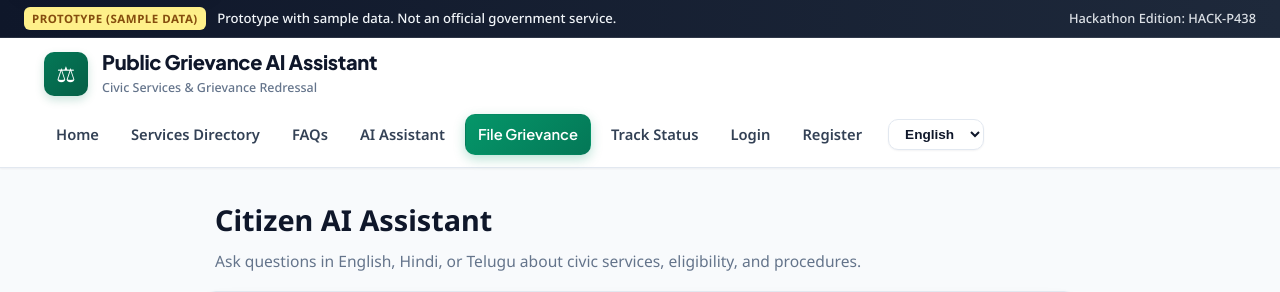
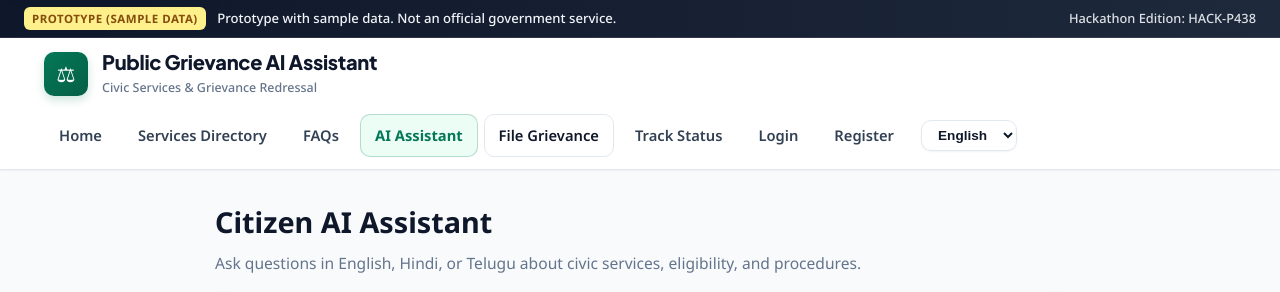
Before and after one commit to kondamanojvikram-sudo/Public-Grievance-AI-Assistant, a FastAPI app: page /chat in a window 1280 px wide. Shown: the top 292 px of the page. Run offline with FastAPI, Linux system fonts and the light colour scheme.

Commit message:
fix: correct active navbar state and remove static button style on File Grievance

```diff
--- a/app/static/css/style.css
+++ b/app/static/css/style.css
@@ -205,21 +205,44 @@ header.site-header {
 nav.main-nav {
   display: flex;
   align-items: center;
-  gap: 8px;
+  gap: 6px;
   flex-wrap: wrap;
 }
-nav.main-nav a {
+nav.main-nav a.nav-link {
   text-decoration: none;
   color: var(--text-body);
   font-weight: 600;
   font-size: 0.92rem;
-  padding: 7px 12px;
+  padding: 8px 14px;
   border-radius: var(--radius-md);
+  border: 1px solid transparent;
   transition: all var(--transition-fast);
 }
-nav.main-nav a:hover {
+nav.main-nav a.nav-link:hover {
   background: var(--bg-subtle);
   color: var(--secondary);
+}
+nav.main-nav a.nav-link.active {
+  background: var(--primary-light);
+  color: var(--primary);
+  font-weight: 700;
+  border-color: rgba(4, 120, 87, 0.25);
+}
+nav.main-nav a.nav-link-grievance {
+  background: #ffffff;
+  border: 1px solid var(--border-color);
+  color: var(--text-main);
+}
+nav.main-nav a.nav-link-grievance:hover {
+  background: var(--accent-saffron-light);
+  color: var(--accent-saffron);
+  border-color: #fdba74;
+}
+nav.main-nav a.nav-link-grievance.active {
+  background: var(--accent-saffron);
+  color: #ffffff !important;
+  border-color: var(--accent-saffron);
+  box-shadow: 0 4px 12px rgba(234, 88, 12, 0.25);
 }
 
 /* Language Selector */
--- a/app/templates/base.html
+++ b/app/templates/base.html
@@ -34,23 +34,23 @@
       </a>
 
       <nav class="main-nav" role="navigation" aria-label="Main Navigation">
-        <a href="/">{{ t('nav_home', lang) }}</a>
-        <a href="/services">{{ t('nav_services', lang) }}</a>
-        <a href="/faqs">{{ t('nav_faqs', lang) }}</a>
-        <a href="/chat">{{ t('nav_chat', lang) }}</a>
-        <a href="/grievance/new" class="btn btn-sm btn-primary" style="color: #fff !important;">{{ t('nav_grievance', lang) }}</a>
-        <a href="/track">{{ t('nav_track', lang) }}</a>
+        <a href="/" class="nav-link {% if request.url.path == '/' %}active{% endif %}" {% if request.url.path == '/' %}aria-current="page"{% endif %}>{{ t('nav_home', lang) }}</a>
+        <a href="/services" class="nav-link {% if request.url.path.startswith('/services') %}active{% endif %}" {% if request.url.path.startswith('/services') %}aria-current="page"{% endif %}>{{ t('nav_services', lang) }}</a>
+        <a href="/faqs" class="nav-link {% if request.url.path.startswith('/faqs') %}active{% endif %}" {% if request.url.path.startswith('/faqs') %}aria-current="page"{% endif %}>{{ t('nav_faqs', lang) }}</a>
+        <a href="/chat" class="nav-link {% if request.url.path.startswith('/chat') %}active{% endif %}" {% if request.url.path.startswith('/chat') %}aria-current="page"{% endif %}>{{ t('nav_chat', lang) }}</a>
+        <a href="/grievance/new" class="nav-link nav-link-grievance {% if request.url.path.startswith('/grievance') %}active{% endif %}" {% if request.url.path.startswith('/grievance') %}aria-current="page"{% endif %}>{{ t('nav_grievance', lang) }}</a>
+        <a href="/track" class="nav-link {% if request.url.path.startswith('/track') %}active{% endif %}" {% if request.url.path.startswith('/track') %}aria-current="page"{% endif %}>{{ t('nav_track', lang) }}</a>
 
         {% if request.session.get('user_id') %}
           {% if request.session.get('user_role') == 'staff' %}
-            <a href="/admin" style="font-weight: 700; color: #1e3a8a;">{{ t('nav_admin', lang) }}</a>
+            <a href="/admin" class="nav-link {% if request.url.path.startswith('/admin') %}active{% endif %}" {% if request.url.path.startswith('/admin') %}aria-current="page"{% endif %} style="font-weight: 700; color: #1e3a8a;">{{ t('nav_admin', lang) }}</a>
           {% else %}
-            <a href="/dashboard">{{ t('nav_dashboard', lang) }}</a>
+            <a href="/dashboard" class="nav-link {% if request.url.path.startswith('/dashboard') %}active{% endif %}" {% if request.url.path.startswith('/dashboard') %}aria-current="page"{% endif %}>{{ t('nav_dashboard', lang) }}</a>
           {% endif %}
-          <a href="/logout" style="color: #991b1b;">{{ t('nav_logout', lang) }}</a>
+          <a href="/logout" class="nav-link" style="color: #991b1b;">{{ t('nav_logout', lang) }}</a>
         {% else %}
-          <a href="/login">{{ t('nav_login', lang) }}</a>
-          <a href="/register">{{ t('nav_register', lang) }}</a>
+          <a href="/login" class="nav-link {% if request.url.path.startswith('/login') %}active{% endif %}" {% if request.url.path.startswith('/login') %}aria-current="page"{% endif %}>{{ t('nav_login', lang) }}</a>
+          <a href="/register" class="nav-link {% if request.url.path.startswith('/register') %}active{% endif %}" {% if request.url.path.startswith('/register') %}aria-current="page"{% endif %}>{{ t('nav_register', lang) }}</a>
         {% endif %}
 
         <!-- Language Switcher Form -->
```
